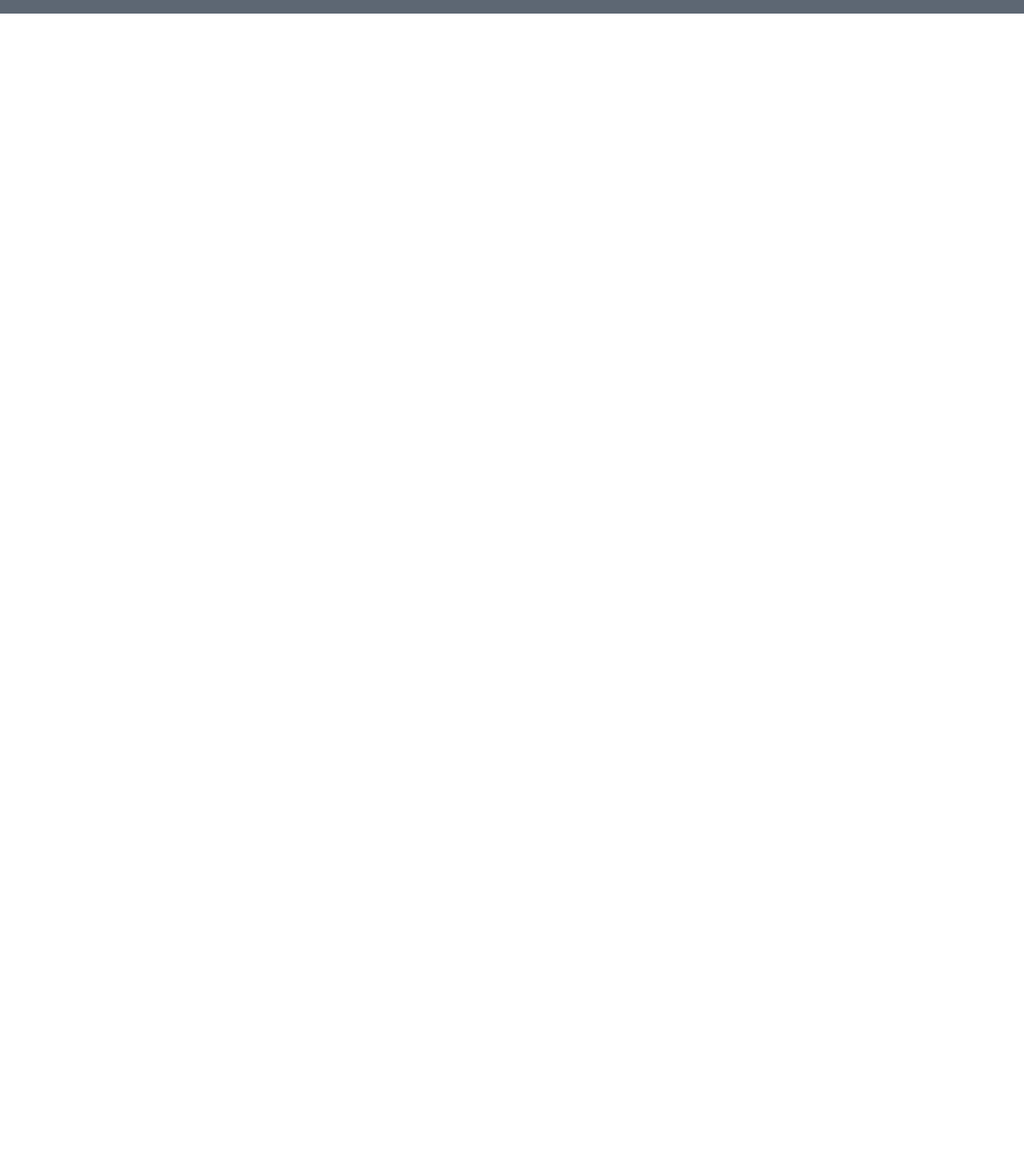
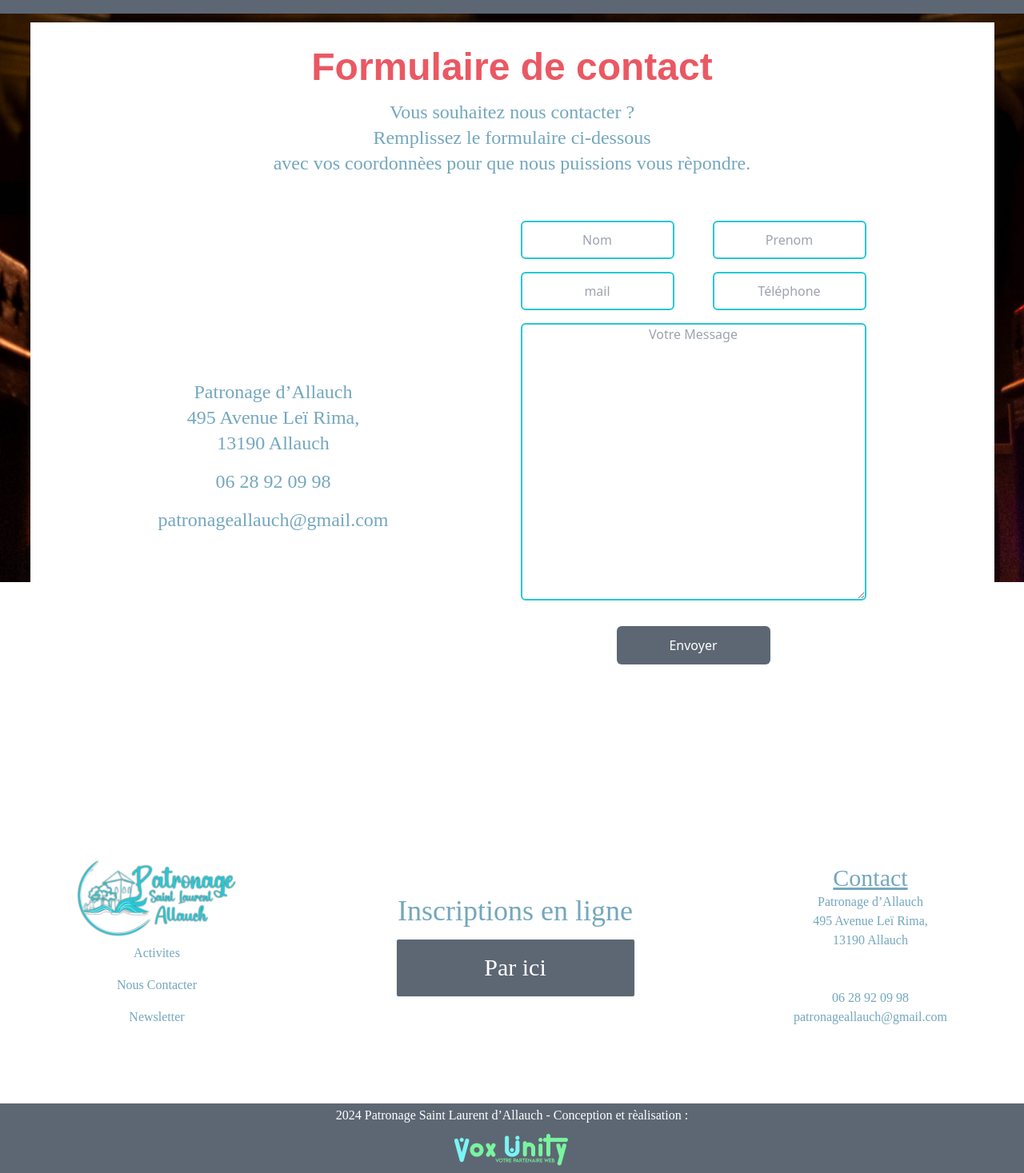
Before and after one commit to Romspopopoms/PatronageAllauch, a React (Create React App) app: page /contact in a window 1280 px wide. Shown: the part 83-1550 px from the top of the page at 80% size. Before the commit the page ends 800 px from the top, so only its background shows below. Built offline with nearby package versions, Linux system fonts and the light colour scheme.

Commit message:
Description concise des changements apportés

```diff
--- a/src/App.js
+++ b/src/App.js
@@ -6,6 +6,7 @@ import Navbar from './components/Navbar';
 import Activités from './pages/Activités';
 import Quisommesnous from './pages/Quisommesnous';
 import Recrutement from './pages/Recrutement';
+import ContactPage from './pages/Contact';
 
 const App = () => {
   return (
@@ -17,6 +18,8 @@ const App = () => {
               <Route path="activites" element={<Activités />} />
               <Route path="Quisommesnous" element={<Quisommesnous />} />
               <Route path="recrutement" element={<Recrutement />} />
+              <Route path="contact" element={<ContactPage />} />
+
 
             </Routes>
           </div>
--- /dev/null
+++ b/src/components/ContactModal.jsx
@@ -0,0 +1,74 @@
+import React, { useState } from "react";
+
+const ContactModal = () => {
+    const [See, SetSee] = useState(false)
+
+    const handleSubmit = (e) => {
+        e.preventDefault();
+        console.log("Form submitted");
+        SetSee(true); // Mettre à jour l'état pour afficher le message de soumission
+
+        setTimeout(() => {
+            SetSee(false); // Réinitialiser l'affichage du message
+            e.target.reset(); // Réinitialiser les champs du formulaire
+        }, 5000); // 5000 ms = 5 secondes
+    };
+
+    return (
+        <div className="relative flex justify-center items-center">
+            <div className="xl:absolute xl:top-[-700px] flex flex-col bg-white h-auto w-auto xl:w-[1205px] xl:h-[800px]">
+                {See && <h1 className="text-2xl font-semibold text-green-600">Soumission faite! Merci</h1>}
+                <div className="text-3xl xl:text-5xl font-bold font-kalam text-secondary text-center mt-8">Formulaire de contact</div>
+                <p className="text-center font-laila text-[#74A7BE] text-xl xl:text-2xl mt-4">Vous souhaitez nous contacter ? <br></br> Remplissez le formulaire ci-dessous
+                    <br></br> avec vos coordonnèes pour que nous puissions vous rèpondre.</p>
+
+                <div className="flex flex-row xl:justify-between justify-center items-center xl:px-40 xl:mt-14">
+
+                    <div className="hidden xl:flex flex-col justify-center items-center font-laila font-light text-[#74A7BE] text-xl xl:text-2xl text-center xl:mt-0 mt-12">
+                        <div className=" mt-8">
+                            Patronage d’Allauch<br></br>
+                            495 Avenue Leï Rima,<br></br>
+                            13190 Allauch<br></br>
+                        </div>
+                        <div className="mt-4">06 28 92 09 98</div>
+                        <div className="mt-4">patronageallauch@gmail.com</div>
+                    </div>
+                    <div className="h-auto w-auto flex flex-col justify-center items-center mt-8 xl:mt-0">
+
+                        <form onSubmit={handleSubmit}>
+                            <div className="flex flex-col xl:grid xl:grid-cols-2 gap-x-12 gap-y-4">
+                                <input type="text" className="h-12 xl:w-48 rounded-md border-2 border-accent focus:border-accent focus:outline-none focus:ring-2 focus:ring-accent
+                                text-center" placeholder="Nom"
+                                    required />
+                                <input type="text"
+                                    className="h-12 xl:w-48 rounded-md border-2 border-accent focus:border-accent focus:outline-none focus:ring-2 focus:ring-accent
+                                    text-center" placeholder="Prenom"
+                                    required />
+                                <input type="email"
+                                    className="h-12 xl:w-48 rounded-md border-2 border-accent focus:border-accent focus:outline-none focus:ring-2 focus:ring-accent
+                                    text-center" placeholder="mail"
+                                    required />
+                                <input type="VotreEmail"
+                                    className="h-12 xl:w-48 rounded-md border-2 border-accent focus:border-accent focus:outline-none focus:ring-2 focus:ring-accent text-center" placeholder="Téléphone"
+                                    required />
+                            </div>
+                            <div className="flex flex-col justify-center items-center mt-4">
+                                <textarea type="message"
+                                    className="xl:h-[347px] h-[150px] w-full rounded-md border-2 border-accent focus:border-accent focus:outline-none focus:ring-2 focus:ring-accent text-center" placeholder="Votre Message"
+                                    required />
+
+
+                                <button type="submit" className="bg-[#5D6773] rounded-md w-24 h-12 xl:w-48 xl:h-12 mt-8 text-white">
+                                    Envoyer
+                                </button>
+                            </div>
+                        </form>
+                    </div>
+                </div>
+            </div>
+
+        </div>
+    )
+}
+
+export default ContactModal;
--- a/src/components/Footer.jsx
+++ b/src/components/Footer.jsx
@@ -20,8 +20,8 @@ const Menu1 = [
 
 const Footer = () => {
   return (
-    <div className="mt-8 xl:mt-0 flex flex-col">
-    <div className="flex flex-col xl:flex-row h-[396px] w-auto bg-white justify-between items-center px-24  ">
+    <div className="flex flex-col">
+    <div className="flex flex-col xl:flex-row h-[396px] w-auto bg-white justify-between items-center px-24 py-6 xl:py-0">
     <div className="flex flex-col">
         <img src={Logobleu} alt="Logo2" className="h-auto w-auto xl:w-[200px] xl:h-[100px] object-cover"/>
         {Menu1.map((item, index) => {
@@ -47,7 +47,7 @@ const Footer = () => {
         </a>
     </div>
     <div className="text-center font-laila text-[#74A7BE]">
-        <div className="text-3xl underline">Contact</div>
+        <div className="text-2xl xl:text-3xl underline">Contact</div>
         <p className="font-light">Patronage d’Allauch<br></br>
         495 Avenue Leï Rima,<br></br>
         13190 Allauch<br></br>
--- a/src/components/Recrutement2.jsx
+++ b/src/components/Recrutement2.jsx
@@ -9,9 +9,9 @@ import PERMA from "../assets/BAFABAFDPERMA.png"
 const Recrutement2 = () => {
     return (
         <div className="h-auto w-auto flex flex-col justify-center items-center xl:gap-y-16">
-            <div className="text-3xl xl:text-5xl font-bold font-kalam text-secondary text-center mt-2 xl:mt-8">Devenir bénévole</div>
+            <div className="text-3xl xl:text-5xl font-bold font-kalam text-secondary text-center mt-6 xl:mt-8">Devenir bénévole</div>
             <div className="flex flex-col xl:flex-row xl:gap-x-12 justify-center items-center">
-                <img src={Aide} alt="Aideauxdevoirs" className="xl:w-auto xl:h-auto h-48 w-48 object-cover" />
+                <img src={Aide} alt="Aideauxdevoirs" className="xl:w-auto xl:h-auto h-48 w-48 object-cover mt-6 xl:mt-0" />
                 <div className="flex flex-col gap-y-4">
                 <div className="text-4xl font-extrabold font-kalam text-accent text-center mt-4 xl:mt-0 ">Aide aux devoirs</div>
                 <div className="text-2xl font-semibold font-kalam text-[#74A7BE] text-center">Un soir par semaine</div>
@@ -30,7 +30,7 @@ par semaine.</p>
 
             <div className="flex flex-col xl:flex-row xl:gap-x-12 justify-center items-center">
                 <div className="flex flex-col xl:flex-row gap-y-4  justify-center items-center xl:gap-x-24">
-                <img src={FormaPro} alt="FormationPro" className="xl:w-auto xl:h-auto h-48 w-48 object-cover" />
+                <img src={FormaPro} alt="FormationPro" className="xl:w-auto xl:h-auto h-48 w-48 object-cover mt-6 xl:mt-0" />
                 <div className="flex flex-col gap-y-4">
                 <div className="text-4xl font-extrabold font-kalam text-accent text-center">Stage BAFA</div>
                 <div className="text-2xl font-semibold font-kalam text-[#74A7BE] text-center">Quinze jours de vacances</div>
@@ -63,7 +63,7 @@ par semaine.</p>
 
             <div className="flex flex-col xl:flex-row xl:gap-x-12 justify-center items-center">
                 <div className="flex flex-col xl:flex-row gap-y-4  justify-center items-center xl:gap-x-24">
-                <img src={CPJEPS} alt="FormationPro" className="xl:w-auto xl:h-auto h-48 w-48 object-cover" />
+                <img src={CPJEPS} alt="FormationPro" className="xl:w-auto xl:h-auto h-48 w-48 object-cover mt-6 xl:mt-0" />
                 <div className="flex flex-col gap-y-4">
                 <div className="text-4xl font-extrabold font-kalam text-accent text-center">Formation CPJEPS et BPJEPS</div>
                 <div className="text-2xl font-semibold font-kalam text-[#74A7BE] text-center">Une année scolaire</div>
@@ -80,7 +80,7 @@ par semaine.</p>
             <div className="text-3xl xl:text-5xl font-bold font-kalam text-secondary text-center mt-8 xl-mt-0 ">Recrutement</div>
 
             <div className="flex flex-col xl:flex-row xl:gap-x-12 justify-center items-center">
-                <img src={BAFA} alt="Formateur" className="xl:w-auto xl:h-auto h-48 w-48 object-cover" />
+                <img src={BAFA} alt="Formateur" className="xl:w-auto xl:h-auto h-48 w-48 object-cover mt-6 xl:mt-0" />
                 <div className="flex flex-col gap-y-4">
                 <div className="text-4xl font-extrabold font-kalam text-accent text-center mt-4 xl:mt-0 ">Animateur BAFA/BAFD ponctuel</div>
                 <div className="text-2xl font-semibold font-kalam text-[#74A7BE] text-center">Pèriodes de Vacances </div>
@@ -113,7 +113,7 @@ par semaine.</p>
             </div>
 
             <div className="flex flex-col xl:flex-row xl:gap-x-12 justify-center items-center">
-                <img src={PERMA} alt="Formateur" className="xl:w-auto xl:h-auto h-48 w-48 object-cover" />
+                <img src={PERMA} alt="Formateur" className="xl:w-auto xl:h-auto h-48 w-48 object-cover mt-8 xl:mt-0" />
                 <div className="flex flex-col gap-y-4">
                 <div className="text-4xl font-extrabold font-kalam text-accent text-center mt-4 xl:mt-0 ">Animateur BAFA/BAFD permanant</div>
                 <div className="text-2xl font-semibold font-kalam text-[#74A7BE] text-center">CDI en temps plein</div>
--- /dev/null
+++ b/src/components/Recrutement3.jsx
@@ -0,0 +1,24 @@
+import React from "react";
+import { Link } from "react-router-dom";
+
+const Recrutement3 = () => {
+
+return (
+
+<div className="flex flex-col w-screen xl:w-auto h-auto mt-4 xl:mt-12">
+<div className="bg-secondary h-[110px] xl:h-[130px] w-screen flex flex-col xl:flex-row justify-center items-center gap-y-2 xl:gap-x-48">
+    <h1 className="font font-lalezar text-center xl:text-4xl text-white">
+    Vous êtes interessez ? Contactez-nous dès maintenant !
+    </h1>
+    <Link to="/contact">
+    <div className="bg-primary rounded p-2 w-auto h-auto xl:w-[314px] xl:h-[112px] flex justify-center items-center">
+        <div className="text-white font-lalezar xl:text-4xl">Contact par ici</div>
+    </div>
+    </Link>
+
+</div>
+</div>
+);
+}
+
+export default Recrutement3
--- /dev/null
+++ b/src/pages/Contact.js
@@ -0,0 +1,19 @@
+import React from "react";
+import BanniereContact from "../assets/BanniereContact.png"
+import Footer from "../components/Footer"
+import ContactModal from "../components/ContactModal";
+const ContactPage = () => {
+  return (
+    <div className="flex flex-col">
+      <div>
+      <img src={BanniereContact} alt="bannière" className="h-auto w-full object-cover" />
+      <ContactModal />
+      </div>
+      <div className="mt-14 xl:mt-64">
+      <Footer />
+      </div>
+    </div>
+  );
+};
+
+export default ContactPage;
--- a/src/pages/Recrutement.js
+++ b/src/pages/Recrutement.js
@@ -1,5 +1,7 @@
 import Recrutement1 from "../components/Recrutement1"
 import Recrutement2 from "../components/Recrutement2"
+import Recrutement3 from "../components/Recrutement3"
+import Footer from "../components/Footer"
 
 
 const Recrutement = () => {
@@ -7,6 +9,8 @@ const Recrutement = () => {
         <div className="h-auto w-auto">
             <Recrutement1 />
             <Recrutement2 />
+            <Recrutement3 />
+            <Footer />
         </div>
     )
 }
```
Also changed, not shown: src/assets/BanniereContact.png (added).
